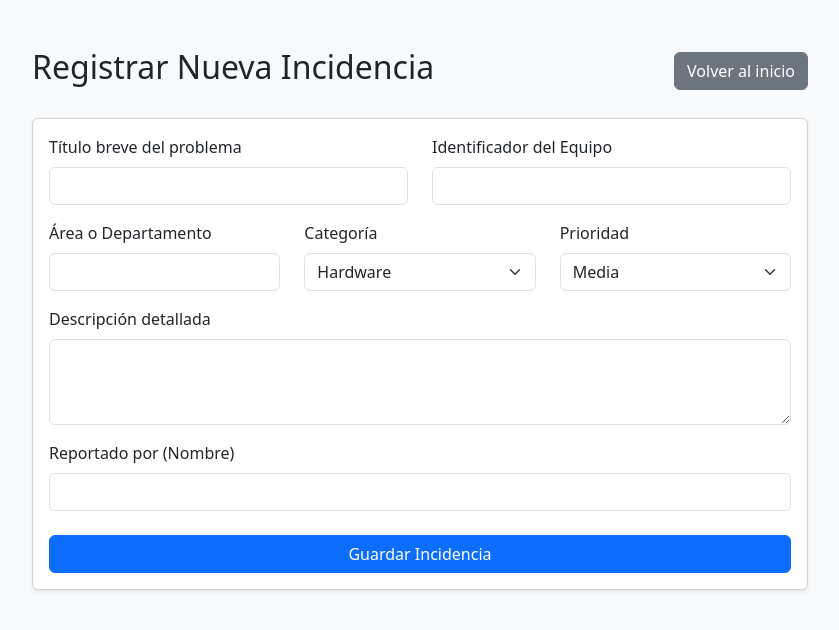
After one commit to zayfer-ux/Localdesk-lite, a Flask app: page /nuevo in a window 1280 px wide. The commit adds this page. Shown: the top 630 px of the page, without its empty margins (220-1059 px from the left). Run offline with Flask 3, Linux system fonts and the light colour scheme.

Commit message:
feat: agregar formulario web para nuevos registros

```diff
--- a/app.py
+++ b/app.py
@@ -1,7 +1,8 @@
 import os
-from flask import Flask, render_template
+from flask import Flask, render_template, request, redirect, url_for
 import libsql_client
 from dotenv import load_dotenv
+from datetime import datetime
 
 # Cargar credenciales
 load_dotenv()
@@ -10,20 +11,54 @@ token = os.getenv("TURSO_AUTH_TOKEN")
 
 app = Flask(__name__)
 
+# Ruta 1: Mostrar el panel principal (Ya la teníamos)
 @app.route('/')
 def inicio():
     try:
-        # Conectar a Turso y obtener todos los registros
         cliente = libsql_client.create_client_sync(url=url, auth_token=token)
         resultado = cliente.execute("SELECT * FROM incidencias ORDER BY id DESC")
         lista_incidencias = resultado.rows
         cliente.close()
     except Exception as e:
         lista_incidencias = []
-        print(f"Error al conectar con la base de datos: {e}")
+        print(f"Error base de datos: {e}")
 
-    # Enviar los datos al archivo HTML
     return render_template('index.html', incidencias=lista_incidencias)
+
+# Ruta 2: Mostrar el formulario y guardar los datos (NUEVA)
+@app.route('/nuevo', methods=['GET', 'POST'])
+def nuevo_registro():
+    if request.method == 'POST':
+        # 1. Obtener los datos que el usuario escribió en la web
+        titulo = request.form['titulo']
+        equipo = request.form['equipo']
+        area = request.form['area']
+        categoria = request.form['categoria']
+        descripcion = request.form['descripcion']
+        prioridad = request.form['prioridad']
+        reportado_por = request.form['reportado_por']
+
+        # 2. Agregar datos automáticos
+        estado = "Pendiente"
+        fecha_reporte = datetime.now().strftime("%Y-%m-%d %H:%M:%S")
+
+        # 3. Guardar en Turso
+        try:
+            cliente = libsql_client.create_client_sync(url=url, auth_token=token)
+            sql = """
+            INSERT INTO incidencias (titulo, equipo, area, categoria, descripcion, prioridad, estado, reportado_por, fecha_reporte)
+            VALUES (?, ?, ?, ?, ?, ?, ?, ?, ?)
+            """
+            cliente.execute(sql, (titulo, equipo, area, categoria, descripcion, prioridad, estado, reportado_por, fecha_reporte))
+            cliente.close()
+        except Exception as e:
+            print(f"Error al guardar: {e}")
+
+        # 4. Regresar a la pantalla principal automáticamente
+        return redirect(url_for('inicio'))
+
+    # Si entra normal (GET), solo le mostramos el formulario
+    return render_template('nuevo.html')
 
 if __name__ == '__main__':
     app.run(debug=True)
--- a/templates/index.html
+++ b/templates/index.html
@@ -15,6 +15,7 @@
             <div class="col">
                 <h2>LocalDesk Lite - Panel Principal</h2>
                 <p class="text-muted">Sistema de gestión de incidencias técnicas</p>
+                <a href="/nuevo" class="btn btn-primary mb-3">📝 Registrar Nueva Incidencia</a>
             </div>
         </div>
 
--- /dev/null
+++ b/templates/nuevo.html
@@ -0,0 +1,74 @@
+<!DOCTYPE html>
+<html lang="es">
+
+<head>
+    <meta charset="UTF-8">
+    <meta name="viewport" content="width=device-width, initial-scale=1.0">
+    <title>Nueva Incidencia - LocalDesk Lite</title>
+    <link href="https://cdn.jsdelivr.net/npm/bootstrap@5.3.0/dist/css/bootstrap.min.css" rel="stylesheet">
+</head>
+
+<body class="bg-light">
+    <div class="container mt-5" style="max-width: 800px;">
+        <div class="d-flex justify-content-between align-items-center mb-4">
+            <h2>Registrar Nueva Incidencia</h2>
+            <a href="/" class="btn btn-secondary">Volver al inicio</a>
+        </div>
+
+        <div class="card shadow-sm">
+            <div class="card-body">
+                <!-- El formulario enviará los datos usando el método POST -->
+                <form action="/nuevo" method="POST">
+                    <div class="row mb-3">
+                        <div class="col-md-6">
+                            <label class="form-label">Título breve del problema</label>
+                            <input type="text" name="titulo" class="form-control" required>
+                        </div>
+                        <div class="col-md-6">
+                            <label class="form-label">Identificador del Equipo</label>
+                            <input type="text" name="equipo" class="form-control" required>
+                        </div>
+                    </div>
+
+                    <div class="row mb-3">
+                        <div class="col-md-4">
+                            <label class="form-label">Área o Departamento</label>
+                            <input type="text" name="area" class="form-control" required>
+                        </div>
+                        <div class="col-md-4">
+                            <label class="form-label">Categoría</label>
+                            <select name="categoria" class="form-select">
+                                <option value="Hardware">Hardware</option>
+                                <option value="Software">Software</option>
+                                <option value="Red">Red</option>
+                                <option value="Otro">Otro</option>
+                            </select>
+                        </div>
+                        <div class="col-md-4">
+                            <label class="form-label">Prioridad</label>
+                            <select name="prioridad" class="form-select">
+                                <option value="Baja">Baja</option>
+                                <option value="Media" selected>Media</option>
+                                <option value="Alta">Alta</option>
+                            </select>
+                        </div>
+                    </div>
+
+                    <div class="mb-3">
+                        <label class="form-label">Descripción detallada</label>
+                        <textarea name="descripcion" class="form-control" rows="3" required></textarea>
+                    </div>
+
+                    <div class="mb-4">
+                        <label class="form-label">Reportado por (Nombre)</label>
+                        <input type="text" name="reportado_por" class="form-control" required>
+                    </div>
+
+                    <button type="submit" class="btn btn-primary w-100">Guardar Incidencia</button>
+                </form>
+            </div>
+        </div>
+    </div>
+</body>
+
+</html>
```
